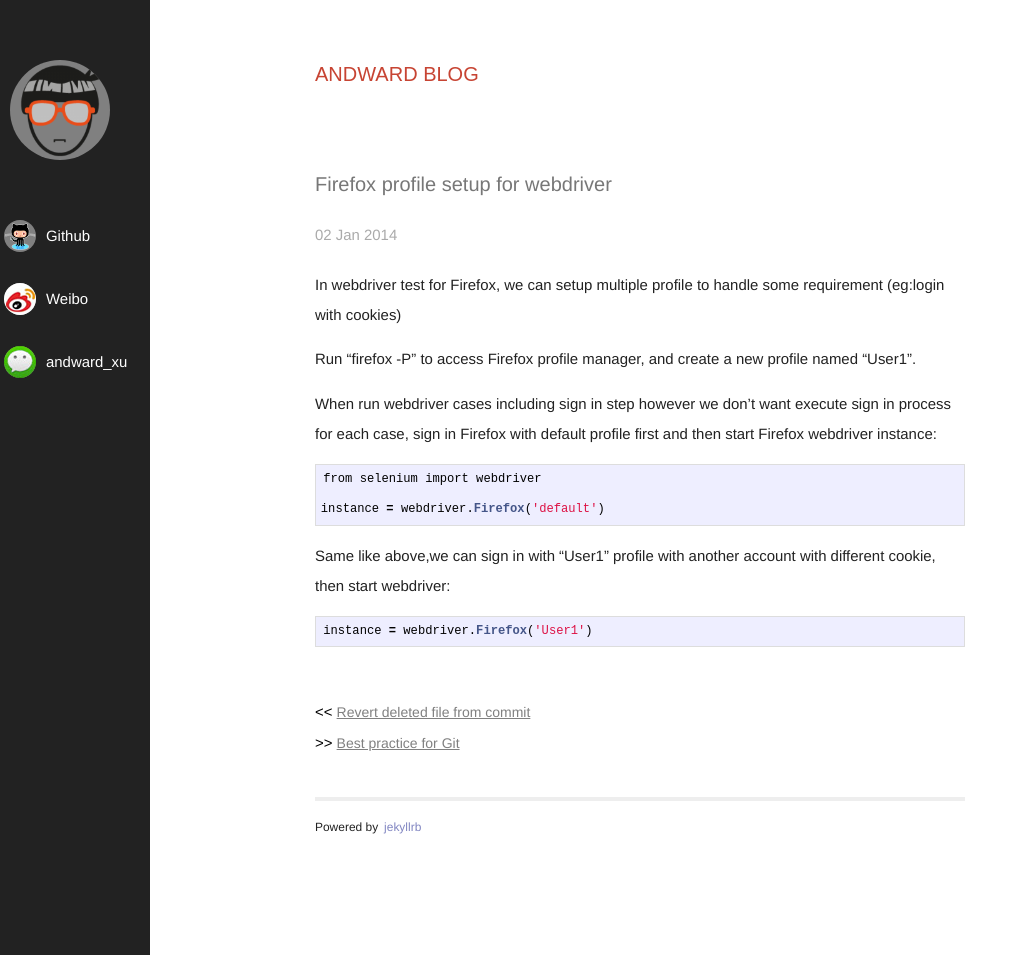
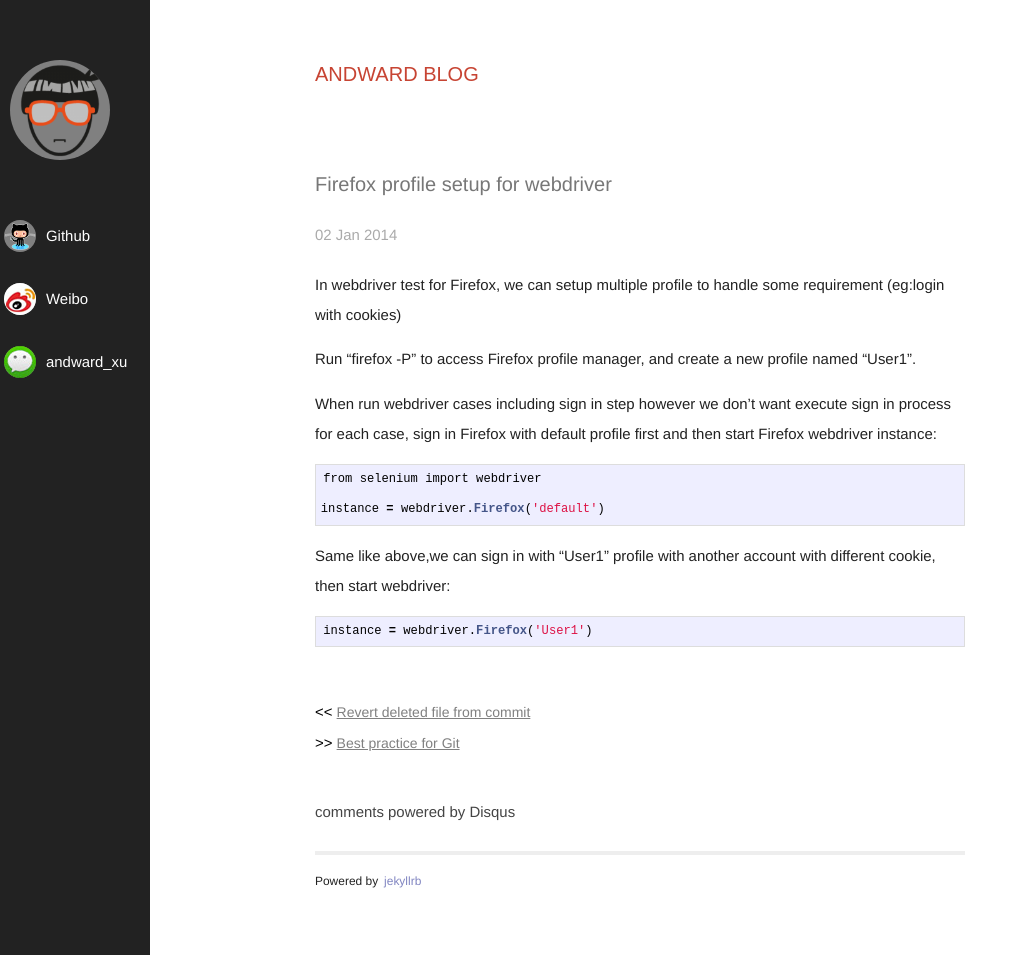
Before and after one commit to andward/andward.github.io, a Jekyll site: the page built from _posts/2014-01-02-Firefox-profile-setup-for-webdriver.markdown, in a window 1280 px wide and 955 px high. Shown: the whole window, without its empty margins (0-1024 px from the left). Built offline with Jekyll 4.4.1, drawn with Linux system fonts in a browser that asks for light colours; nearby versions of some CDN libraries; Markdown is read by kramdown in place of the engine named in the settings; comment, search, counter and statistics services are not loaded; some of the changed lines change nothing that is shown.

Commit message:
add disqus comment in site

```diff
--- a/_layouts/post.html
+++ b/_layouts/post.html
@@ -49,6 +49,20 @@
 			</a>
 		 </div>
 	</div>
+	<div id="disqus_thread"></div>
+	<script type="text/javascript">
+        /* * * CONFIGURATION VARIABLES: EDIT BEFORE PASTING INTO YOUR WEBPAGE * * */
+        var disqus_shortname = 'andwardblog'; // required: replace example with your forum shortname
+
+        /* * * DON'T EDIT BELOW THIS LINE * * */
+        (function() {
+            var dsq = document.createElement('script'); dsq.type = 'text/javascript'; dsq.async = true;
+            dsq.src = '//' + disqus_shortname + '.disqus.com/embed.js';
+            (document.getElementsByTagName('head')[0] || document.getElementsByTagName('body')[0]).appendChild(dsq);
+        })();
+    </script>
+    <noscript>Please enable JavaScript to view the <a href="http://disqus.com/?ref_noscript">comments powered by Disqus.</a></noscript>
+    <a href="http://disqus.com" class="dsq-brlink">comments powered by <span class="logo-disqus">Disqus</span></a>
 
 	<div class="footer">
 		<div class="contact">
```
